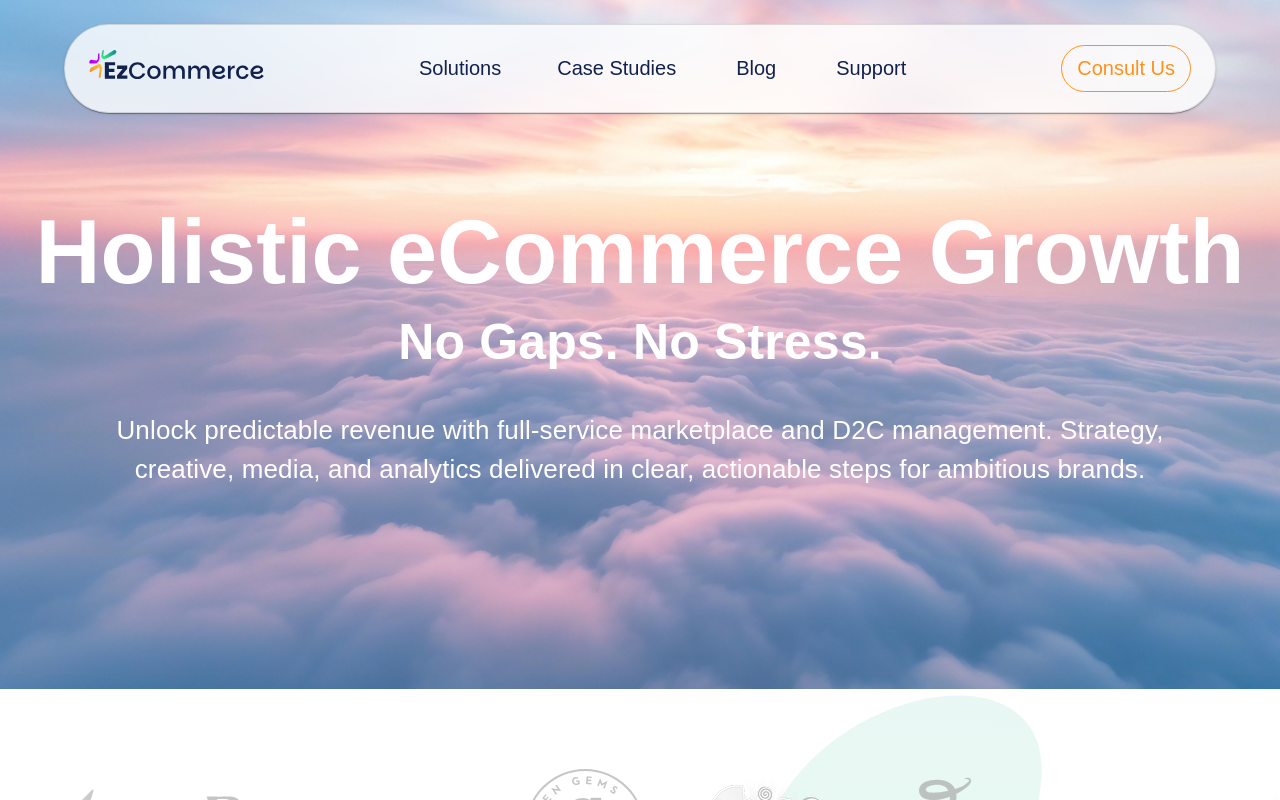
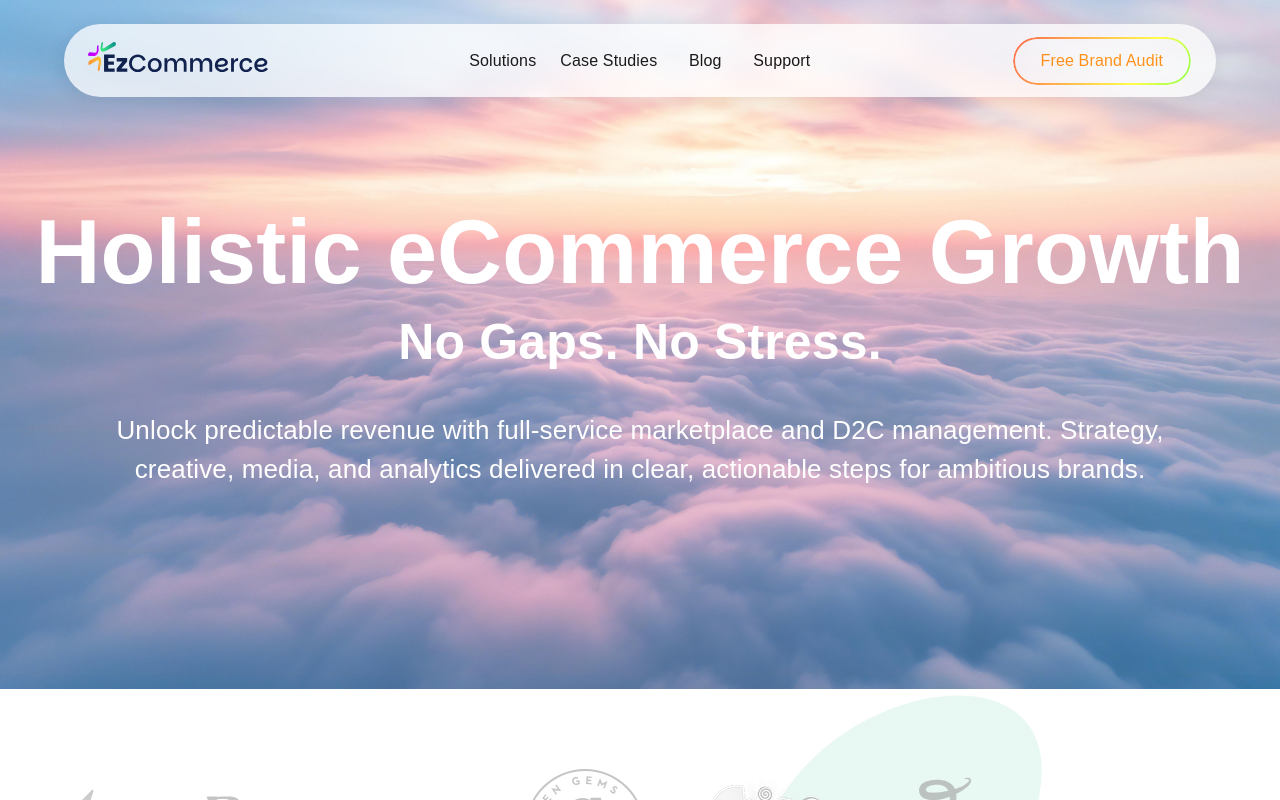
Before and after one commit to avocoreinc/ezcommerce-website, a Next.js app: page / in a window 1280 px wide. Shown: the top 800 px of the page. Built offline with nearby package versions, Linux system fonts and the light colour scheme; a web font is replaced by a local one; what @mui/material-nextjs would draw is missing.

Commit message:
Implement a new and better header component

```diff
--- a/src/app/layout.tsx
+++ b/src/app/layout.tsx
@@ -5,6 +5,7 @@ import { ThemeProvider } from '@mui/material/styles';
 import CssBaseline from '@mui/material/CssBaseline';
 
 import Navbar from '@/components/nav-bar';
+import Header from '@/components/header';
 import theme from '@/theme';
 
 const parkinsans = Parkinsans({
@@ -26,9 +27,10 @@ export default function RootLayout({
           <CssBaseline enableColorScheme />
           <ThemeProvider theme={theme}>
             <div style={{ height: '4000px' }}>
-              <header>
+              <Header />
+              {/* <header>
                 <Navbar />
-              </header>
+              </header> */}
               <main>{children}</main>
             </div>
           </ThemeProvider>
--- /dev/null
+++ b/src/components/header/cta-button.tsx
@@ -0,0 +1,64 @@
+import Link from 'next/link';
+
+import Button from '@mui/material/Button';
+
+const rainbowGradient = `linear-gradient(120deg, #ff4d4d, #ffa64d, #ffff4d, #4dff4d, #4dffff, #4d4dff, #ff4dff, #ff4d4d)`;
+const maskStyle = `linear-gradient(#fff 0 0) content-box, linear-gradient(#fff 0 0)`;
+
+type CTAButtonPropTypes = {
+  fullWidth?: boolean;
+};
+
+export default function CTAButton({ fullWidth = false }: CTAButtonPropTypes) {
+  return (
+    <Button
+      fullWidth={fullWidth}
+      LinkComponent={Link}
+      variant="outlined"
+      href="#"
+      sx={{
+        display: fullWidth ? 'flex' : { xs: 'none', md: 'flex' },
+        border: '1px solid rgba(255, 255, 255, 0.15)',
+        transition: 'all 0.25s ease',
+        textTransform: 'none',
+        position: 'relative',
+        borderRadius: '50px',
+        overflow: 'hidden',
+        color: '#ff911b',
+        fontSize: '1rem',
+        fontWeight: 500,
+        p: '10px 28px',
+
+        '&::before': {
+          animation: 'rainbowGlow 4s linear infinite',
+          background: rainbowGradient,
+          backgroundSize: '300% 300%',
+          maskComposite: 'exclude',
+          WebkitMask: maskStyle,
+          position: 'absolute',
+          borderRadius: '50px',
+          mask: maskStyle,
+          content: '""',
+          padding: '2px',
+          inset: 0,
+
+          WebkitMaskComposite: 'xor',
+        },
+
+        '&:hover': {
+          background: 'rgba(255, 145, 27, 0.08)',
+          transform: 'translateY(-1px)',
+        },
+
+        '&:active': { transform: 'scale(0.98)' },
+
+        '@keyframes rainbowGlow': {
+          '0%, 100%': { backgroundPosition: '0% 50%' },
+          '50%': { backgroundPosition: '100% 50%' },
+        },
+      }}
+    >
+      Free Brand Audit
+    </Button>
+  );
+}
--- /dev/null
+++ b/src/components/header/header.tsx
@@ -0,0 +1,74 @@
+'use client';
+
+import { useState, useEffect } from 'react';
+
+import Container from '@mui/material/Container';
+import Toolbar from '@mui/material/Toolbar';
+import AppBar from '@mui/material/AppBar';
+
+import MobileNav from './mobile-nav';
+import CTAButton from './cta-button';
+import NavLinks from './nav-links';
+import Logo from './logo';
+
+function Header() {
+  const [scrolled, setScrolled] = useState(false);
+
+  useEffect(() => {
+    const handleScroll = () => {
+      setScrolled(window.scrollY > 650);
+    };
+
+    window.addEventListener('scroll', handleScroll, { passive: true });
+
+    return () => window.removeEventListener('scroll', handleScroll);
+  }, []);
+
+  return (
+    <AppBar
+      position="fixed"
+      elevation={0}
+      sx={{
+        backgroundColor: 'transparent',
+        mt: '1.5rem',
+      }}
+    >
+      <Container maxWidth="lg">
+        <Toolbar
+          disableGutters
+          sx={{
+            justifyContent: 'space-between',
+            transition: 'all 0.3s ease',
+
+            borderRadius: '70px',
+            paddingX: '24px',
+            paddingY: '0.5rem',
+
+            backdropFilter: 'blur(8px)',
+            backgroundColor: scrolled
+              ? 'rgba(26, 26, 26, 0.75)'
+              : 'rgba(255, 255, 255, 0.75)',
+            color: scrolled ? '#fff' : '#000',
+            boxShadow: scrolled
+              ? '0 4px 20px rgba(0, 0, 0, 0.3)'
+              : '0 4px 20px rgba(0, 0, 0, 0.08)',
+          }}
+        >
+          {/* LOGO */}
+          <Logo white={scrolled} />
+
+          {/* NAVIGATION LINKS */}
+          <NavLinks isScrolled={scrolled} />
+
+          {/* CTA BUTTON */}
+          <CTAButton />
+
+          {/* MOBILE NAVIGATION (SHOWN ONLY ON MOBILES) */}
+          <MobileNav isScrolled={scrolled} />
+        </Toolbar>
+      </Container>
+    </AppBar>
+  );
+}
+
+export default Header;
--- /dev/null
+++ b/src/components/header/index.ts
@@ -0,0 +1 @@
+export { default } from './header';
--- /dev/null
+++ b/src/components/header/logo.tsx
@@ -0,0 +1,26 @@
+import Image from 'next/image';
+import Link from 'next/link';
+
+import Box from '@mui/material/Box';
+
+type LogoPropTypes = {
+  white?: boolean;
+};
+
+function Logo({ white = false }: LogoPropTypes) {
+  return (
+    <Link href="/" style={{ textDecoration: 'none' }}>
+      <Box sx={{ cursor: 'pointer' }}>
+        <Image
+          src={white ? '/ezcommerce-logo-white.svg' : '/ezcommerce-logo.svg'}
+          alt="EzCommerce Logo"
+          width={180}
+          height={50}
+          priority
+        />
+      </Box>
+    </Link>
+  );
+}
+
+export default Logo;
--- /dev/null
+++ b/src/components/header/mobile-nav.tsx
@@ -0,0 +1,104 @@
+'use client';
+
+import { useState } from 'react';
+
+import Link from 'next/link';
+
+import ListItemButton from '@mui/material/ListItemButton';
+import ListitemText from '@mui/material/ListItemText';
+import IconButton from '@mui/material/IconButton';
+import CloseIcon from '@mui/icons-material/Close';
+import MenuIcon from '@mui/icons-material/Menu';
+import ListItem from '@mui/material/ListItem';
+import Divider from '@mui/material/Divider';
+import Drawer from '@mui/material/Drawer';
+import List from '@mui/material/List';
+import Box from '@mui/material/Box';
+
+import { headerNavLinks } from '@/data';
+
+import CTAButton from './cta-button';
+import Logo from './logo';
+
+type MobileNavPropTypes = {
+  isScrolled?: boolean;
+};
+
+function MobileNav({ isScrolled = false }: MobileNavPropTypes) {
+  const [isDrawerOpen, setIsDrawerOpen] = useState(false);
+
+  const toggleDrawer = (newState: boolean) => () => {
+    setIsDrawerOpen(newState);
+  };
+
+  return (
+    <Box
+      sx={{
+        display: { xs: 'block', md: 'none' },
+      }}
+    >
+      {/* HAMBURGER BUTTON */}
+      <IconButton
+        aria-label="Open Navigation Menu"
+        onClick={toggleDrawer(true)}
+        sx={{
+          color: isScrolled ? '#fff' : '#1a1a1a',
+        }}
+      >
+        <MenuIcon />
+      </IconButton>
+
+      {/* DRAWER MENU */}
+      <Drawer anchor="right" open={isDrawerOpen} onClose={toggleDrawer(false)}>
+        {/* DRAWER HEADER */}
+        <Box
+          sx={{
+            justifyContent: 'space-between',
+            alignItems: 'center',
+            display: 'flex',
+            px: 4,
+            py: 2,
+          }}
+        >
+          <Logo />
+        </Box>
+
+        <Divider />
+
+        {/* NAVIGATION LINKS */}
+        <List sx={{ px: 1, py: 2 }}>
+          {headerNavLinks.map((item) => (
+            <ListItem key={item.label} disablePadding>
+              <ListItemButton
+                LinkComponent={Link}
+                href={item.href}
+                onClick={toggleDrawer(false)}
+                sx={{}}
+              >
+                <ListitemText
+                  primary={item.label}
+                  slotProps={{
+                    primary: {
+                      fontSize: '1.1rem',
+                      fontWeight: 500,
+                      color: '#1a1a1a',
+                    },
+                  }}
+                />
+              </ListItemButton>
+            </ListItem>
+          ))}
+        </List>
+
+        <Divider />
+
+        {/* CTA BUTTON */}
+        <Box sx={{ p: 2 }}>
+          <CTAButton fullWidth />
+        </Box>
+      </Drawer>
+    </Box>
+  );
+}
+
+export default MobileNav;
--- /dev/null
+++ b/src/components/header/nav-links.tsx
@@ -0,0 +1,47 @@
+'use client';
+
+import Link from 'next/link';
+
+import Button from '@mui/material/Button';
+import Box from '@mui/material/Box';
+
+import { headerNavLinks } from '@/data';
+
+type NavLinksPropTypes = {
+  isScrolled?: boolean;
+};
+
+function NavLinks({ isScrolled = false }: NavLinksPropTypes) {
+  return (
+    <Box
+      component="nav"
+      sx={{
+        display: { xs: 'none', md: 'flex' },
+        gap: '0.5rem',
+      }}
+    >
+      {headerNavLinks.map((item) => (
+        <Button
+          LinkComponent={Link}
+          key={item.label}
+          href={item.href}
+          sx={{
+            color: isScrolled ? '#fff' : '#1a1a1a',
+            textTransform: 'none',
+            fontSize: '1rem',
+
+            '&:hover': {
+              backgroundColor: isScrolled
+                ? 'rgba(255, 255, 255, 0.1)'
+                : 'rgba(0, 0, 0, 0.05)',
+            },
+          }}
+        >
+          {item.label}
+        </Button>
+      ))}
+    </Box>
+  );
+}
+
+export default NavLinks;
--- /dev/null
+++ b/src/data/header-nav-links.ts
@@ -0,0 +1,18 @@
+export const headerNavLinks = [
+  {
+    label: 'Solutions',
+    href: '#',
+  },
+  {
+    label: 'Case Studies',
+    href: '#',
+  },
+  {
+    label: 'Blog',
+    href: '#',
+  },
+  {
+    label: 'Support',
+    href: '#',
+  },
+];
--- /dev/null
+++ b/src/data/index.ts
@@ -0,0 +1 @@
+export * from './header-nav-links';
```
